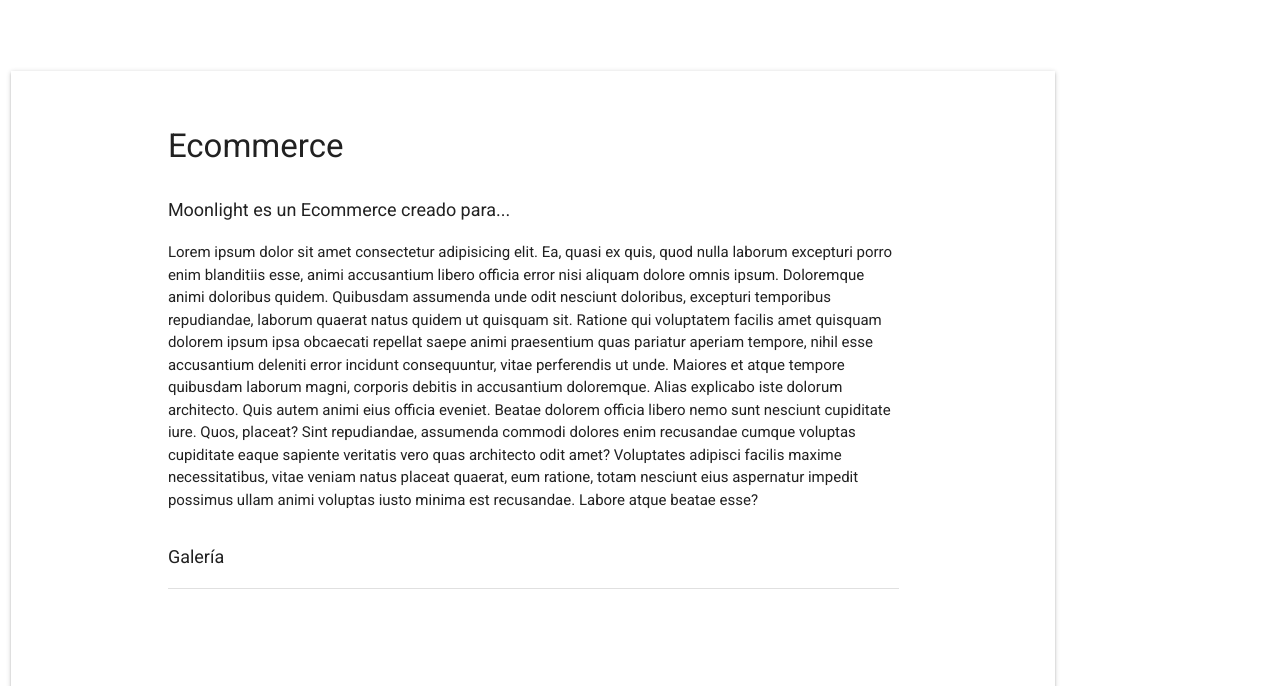
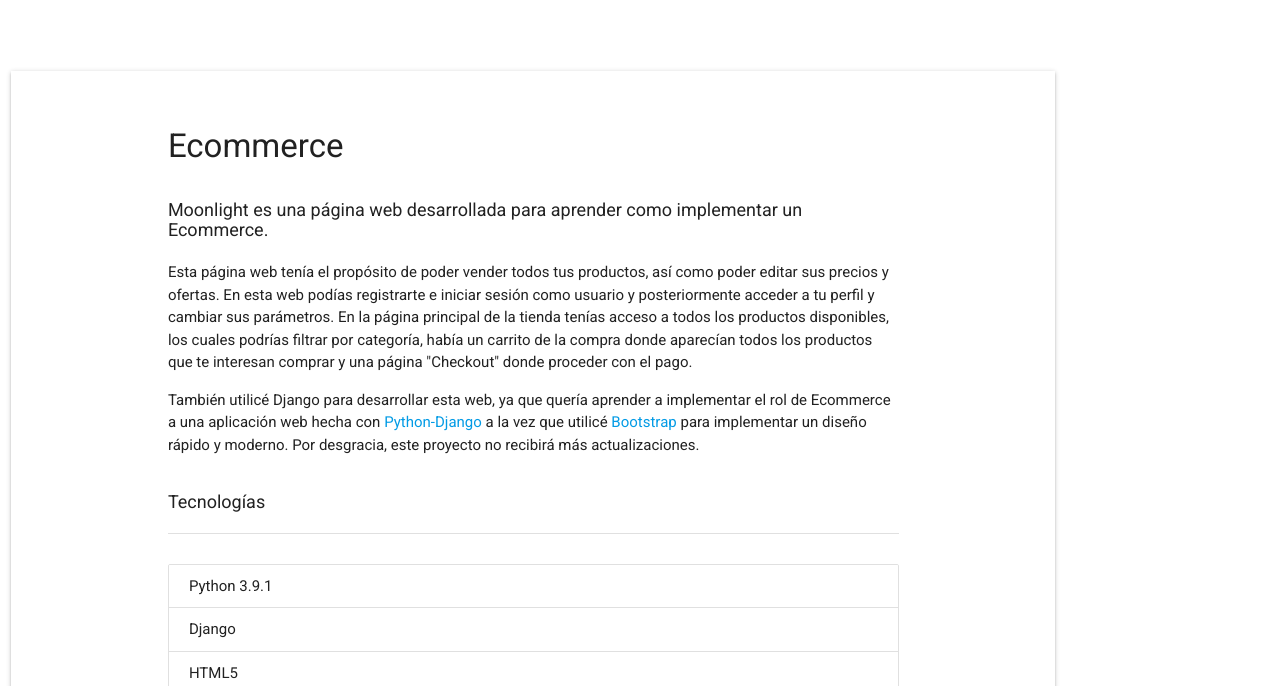
Before and after one commit to caicesardev/MyWeb, a Django app: page /projects in a window 1280 px wide. Shown: the part 3239-3925 px from the top of the page. Run offline with Django 4.2, Linux system fonts and the light colour scheme.

Commit message:
Projects page almost finished

```diff
--- a/my_web/portfolio/templates/portfolio/projects.html
+++ b/my_web/portfolio/templates/portfolio/projects.html
@@ -146,25 +146,135 @@
         <div id="ecommerce" style="margin-top: 100px;" class="section scrollspy z-depth-1">
             <div class="container">
                 <h1>Ecommerce</h1>
-                <h2>Moonlight es un Ecommerce creado para...</h2>
+                <h2>Moonlight es una página web desarrollada para aprender como implementar un Ecommerce.</h2>
                 <p>
-                    Lorem ipsum dolor sit amet consectetur adipisicing elit. Ea, quasi ex quis, quod nulla laborum
-                    excepturi porro enim blanditiis esse, animi accusantium libero officia error nisi aliquam dolore
-                    omnis ipsum. Doloremque animi doloribus quidem. Quibusdam assumenda unde odit nesciunt
-                    doloribus,
-                    excepturi temporibus repudiandae, laborum quaerat natus quidem ut quisquam sit. Ratione qui
-                    voluptatem facilis amet quisquam dolorem ipsum ipsa obcaecati repellat saepe animi praesentium
-                    quas
-                    pariatur aperiam tempore, nihil esse accusantium deleniti error incidunt consequuntur, vitae
-                    perferendis ut unde. Maiores et atque tempore quibusdam laborum magni, corporis debitis in
-                    accusantium doloremque. Alias explicabo iste dolorum architecto. Quis autem animi eius officia
-                    eveniet. Beatae dolorem officia libero nemo sunt nesciunt cupiditate iure. Quos, placeat? Sint
-                    repudiandae, assumenda commodi dolores enim recusandae cumque voluptas cupiditate eaque sapiente
-                    veritatis vero quas architecto odit amet? Voluptates adipisci facilis maxime necessitatibus,
-                    vitae
-                    veniam natus placeat quaerat, eum ratione, totam nesciunt eius aspernatur impedit possimus ullam
-                    animi voluptas iusto minima est recusandae. Labore atque beatae esse?
+                    Esta página web tenía el propósito de poder vender todos tus productos, así como poder editar sus
+                    precios y ofertas. En esta web podías registrarte e iniciar sesión como usuario y posteriormente
+                    acceder a tu perfil y cambiar sus parámetros. En la página principal de la tienda tenías acceso a
+                    todos los productos disponibles, los cuales podrías filtrar por categoría, había un carrito de la
+                    compra donde aparecían todos los productos que te interesan comprar y una página "Checkout" donde
+                    proceder con el pago.
                 </p>
+                <p>
+                    También utilicé Django para desarrollar esta web, ya que quería aprender a implementar el rol de
+                    Ecommerce a una aplicación web hecha con <a href="https://www.djangoproject.com/"
+                        target="_blank">Python-Django</a>
+                    a la vez que utilicé <a href="https://getbootstrap.com/" target="_blank">Bootstrap</a> para
+                    implementar un diseño rápido y moderno. Por desgracia, este proyecto no recibirá más
+                    actualizaciones.
+                </p>
+                <h2>Tecnologías</h2>
+                <div class="divider"></div>
+                <br>
+                <ul class="collection">
+                    <li class="collection-item">Python 3.9.1</li>
+                    <li class="collection-item">Django</li>
+                    <li class="collection-item">HTML5</li>
+                    <li class="collection-item">CSS3</li>
+                    <li class="collection-item">Bootstrap</li>
+                    <li class="collection-item">JavaScript</li>
+                </ul>
+                <h2>Galería</h2>
+                <div class="divider"></div>
+                <div class="carousel">
+                    <a class="carousel-item"
+                        href="https://raw.githubusercontent.com/caicesardev/ecommerce/master/ecommerce/static/images/ecommerce-store.jpg"><img
+                            src="https://raw.githubusercontent.com/caicesardev/ecommerce/master/ecommerce/static/images/ecommerce-store.jpg"></a>
+                    <a class="carousel-item"
+                        href="https://raw.githubusercontent.com/caicesardev/ecommerce/master/ecommerce/static/images/ecommerce-cart.jpg"><img
+                            src="https://raw.githubusercontent.com/caicesardev/ecommerce/master/ecommerce/static/images/ecommerce-cart.jpg"></a>
+                    <a class="carousel-item"
+                        href="https://raw.githubusercontent.com/caicesardev/ecommerce/master/ecommerce/static/images/ecommerce-checkout.png"><img
+                            src="https://raw.githubusercontent.com/caicesardev/ecommerce/master/ecommerce/static/images/ecommerce-checkout.png"></a>
+                    <a class="carousel-item"
+                        href="https://raw.githubusercontent.com/caicesardev/ecommerce/master/ecommerce/static/images/ecommerce-register.png"><img
+                            src="https://raw.githubusercontent.com/caicesardev/ecommerce/master/ecommerce/static/images/ecommerce-register.png"></a>
+                    <a class="carousel-item"
+                        href="https://raw.githubusercontent.com/caicesardev/ecommerce/master/ecommerce/static/images/ecommerce-login.png"><img
+                            src="https://raw.githubusercontent.com/caicesardev/ecommerce/master/ecommerce/static/images/ecommerce-login.png"></a>
+                    <a class="carousel-item"
+                        href="https://raw.githubusercontent.com/caicesardev/ecommerce/master/ecommerce/static/images/ecommerce-profile-settings.png"><img
+                            src="https://raw.githubusercontent.com/caicesardev/ecommerce/master/ecommerce/static/images/ecommerce-profile-settings.png"></a>
+                    <a class="carousel-item"
+                        href="https://raw.githubusercontent.com/caicesardev/ecommerce/master/ecommerce/static/images/ecommerce-theme.png"><img
+                            src="https://raw.githubusercontent.com/caicesardev/ecommerce/master/ecommerce/static/images/ecommerce-theme.png"></a>
+                    <a class="carousel-item"
+                        href="https://raw.githubusercontent.com/caicesardev/ecommerce/master/ecommerce/static/images/ecommerce-notifications.png"><img
+                            src="https://raw.githubusercontent.com/caicesardev/ecommerce/master/ecommerce/static/images/ecommerce-notifications.png"></a>
+                </div>
+            </div>
+            <div class="right-align" style="margin: 50px;">
+                <a href="https://github.com/caicesardev/ecommerce/" class="blue-grey waves-effect waves-light btn-large"
+                    target="_blank">Código Fuente</a>
+                <a href="https://www.youtube.com/watch?v=dQw4w9WgXcQ"
+                    class="indigo waves-effect waves-light btn-large disabled" target="_blank">Visitar web</a>
+            </div>
+            <div class="right-align" style="margin-right: 20px;">
+                <p class="red-text">* Proyecto abandonado</p>
+            </div>
+
+        </div>
+        <div id="csvtoaccess" style="margin-top: 100px;" class="section scrollspy z-depth-1">
+            <div class="container">
+                <h1>CSVToAccess</h1>
+                <h2>CSVToAccess es un script para operar con bases de datos .accdb.</h2>
+                <p>
+                    Este simple script escrito en Python se encarga de escribir los datos de un archivo CSV a una tabla
+                    de <a href="https://www.microsoft.com/es-es/microsoft-365/access">Microsoft Access</a>. Este script
+                    utiliza librerías como sqlalchemy y pandas para leer los archivos y escribir los datos correctamente
+                    al archivo .accdb.
+                </p>
+                <p>Es importante saber que las columnas entre el archivo CSV y la tabla de la base de datos han de
+                    coincidir para que pueda funcionar. En caso de que te de un error no esperado es posible que tengas
+                    que instalar el <a href="https://www.microsoft.com/en-us/download/details.aspx?id=54920">motor de
+                        base de datos de MS Access</a>.</p>
+                <h2>Tecnologías</h2>
+                <div class="divider"></div>
+                <br>
+                <ul class="collection">
+                    <li class="collection-item">Python 3.9.1</li>
+                </ul>
+                <h2>Galería</h2>
+                <div class="divider"></div>
+                <div class="carousel">
+                    <a class="carousel-item"
+                        href="https://raw.githubusercontent.com/caicesardev/CSVTOACCESS/master/images/CSVTOACCESS-screenshot-1.png"><img
+                            src="https://raw.githubusercontent.com/caicesardev/CSVTOACCESS/master/images/CSVTOACCESS-screenshot-1.png"></a>
+                </div>
+            </div>
+            <div class="right-align" style="margin: 50px;">
+                <a href="https://github.com/caicesardev/CSVTOACCESS/"
+                    class="blue-grey waves-effect waves-light btn-large" target="_blank">Código Fuente</a>
+                <a href="https://github.com/caicesardev/CSVTOACCESS/releases/download/v1.0.0/CsvToAccess.exe"
+                    class="indigo waves-effect waves-light btn-large">Descargar</a>
+            </div>
+        </div>
+        <div id="thisweb" style="margin-top: 100px;" class="section scrollspy z-depth-1">
+            <div class="container">
+                <h1>Esta página</h1>
+                <h2>Esta página web cuenta como uno de mis mejores proyectos.</h2>
+                <p>
+                    Esta página web ha sido creada para actuar como mi portafolio personal y sustituir mi anterior
+                    página. Con este proyecto he podido usar un nuevo framework de CSS llamado <a
+                        href="https://materializecss.com">Materialize</a> y con él
+                    conseguir este aspecto material, consiguiendo así una mejor adaptabilidad entre escritorio y móvil.
+                </p>
+                <p>
+                    Aunque esta sea una versión mejorada de mi anterior web, no descarto la posibilidad de hacer
+                    pequeños retoques en un futuro, así como mantenerla actualizada anualmente, añadiendo nuevos
+                    proyectos
+                    en los que haya participado o construido.
+                </p>
+                <h2>Tecnologías</h2>
+                <div class="divider"></div>
+                <br>
+                <ul class="collection">
+                    <li class="collection-item">Python 3.9.1</li>
+                    <li class="collection-item">Django</li>
+                    <li class="collection-item">HTML5</li>
+                    <li class="collection-item">CSS3</li>
+                    <li class="collection-item">Materialize</li>
+                </ul>
                 <h2>Galería</h2>
                 <div class="divider"></div>
                 <div class="carousel">
@@ -178,79 +288,12 @@
                             src="https://materializecss.com/images/sample-1.jpg"></a>
                 </div>
             </div>
-        </div>
-        <div id="csvtoaccess" style="margin-top: 100px;" class="section scrollspy z-depth-1">
-            <div class="container">
-                <h1>CSVToAccess</h1>
-                <h2>CSVToAccess es un script.</h2>
-                <p>
-                    Lorem ipsum dolor sit amet, consectetur adipisicing elit. Fugiat in autem id voluptate possimus
-                    a
-                    sint incidunt corrupti quas eveniet, harum dolorem cum. Voluptas natus aspernatur odit quis
-                    consequuntur quidem tempora perferendis sed, magnam illum corrupti fuga quae commodi voluptatum
-                    adipisci nesciunt unde, animi fugiat. Maiores explicabo dolor asperiores provident expedita
-                    repellat
-                    officia optio libero magni laudantium vero excepturi sit sequi velit obcaecati aliquid,
-                    architecto
-                    et! Beatae aliquam autem consequatur dolor expedita impedit quod, corporis, nam tempore libero
-                    officia consectetur, dignissimos atque nemo quibusdam aut cumque ducimus fuga. Praesentium,
-                    voluptatibus explicabo rerum reiciendis itaque est! Quisquam, tempore voluptatem voluptatum
-                    libero
-                    officia excepturi? Consectetur a deleniti unde omnis officiis iste asperiores sit dolorem
-                    tempore
-                    sapiente, nihil ducimus voluptas consequatur impedit maxime aspernatur molestiae et autem?
-                    Quaerat
-                    vitae pariatur eum, nobis harum vero ullam ut molestiae rem quidem, asperiores, ducimus tenetur
-                    ipsam facilis atque velit aliquam deserunt placeat sapiente minus molestias quisquam!
-                </p>
-                <h2>Galería</h2>
-                <div class="divider"></div>
-                <div class="carousel">
-                    <a class="carousel-item" href="#one!"><img src="https://materializecss.com/images/sample-1.jpg"></a>
-                    <a class="carousel-item" href="#two!"><img src="https://materializecss.com/images/sample-1.jpg"></a>
-                    <a class="carousel-item" href="#three!"><img
-                            src="https://materializecss.com/images/sample-1.jpg"></a>
-                    <a class="carousel-item" href="#four!"><img
-                            src="https://materializecss.com/images/sample-1.jpg"></a>
-                    <a class="carousel-item" href="#five!"><img
-                            src="https://materializecss.com/images/sample-1.jpg"></a>
-                </div>
-            </div>
-        </div>
-        <div id="thisweb" style="margin-top: 100px;" class="section scrollspy z-depth-1">
-            <div class="container">
-                <h1>Esta página</h1>
-                <h2>Esta página web es un ejemplo.</h2>
-                <p>
-                    Lorem ipsum dolor sit amet consectetur, adipisicing elit. Eos, reiciendis? Labore facilis nemo
-                    cum
-                    totam quam minus, animi deleniti et natus omnis in atque necessitatibus unde sint quas fugiat
-                    itaque
-                    non assumenda perferendis tempore earum. Exercitationem cupiditate voluptate inventore, totam
-                    magni
-                    delectus aliquam rerum porro accusamus provident, animi officiis repellendus vitae labore
-                    suscipit
-                    excepturi tenetur natus. Quas, quaerat. Incidunt necessitatibus quod saepe sint. Eligendi totam
-                    porro nulla odit ea voluptatum voluptatibus excepturi? Autem veritatis itaque iure quos
-                    architecto
-                    ad delectus. Officia, nobis ad! Quaerat excepturi, nesciunt eos voluptas tenetur veritatis
-                    quisquam
-                    rem corporis consectetur cum in sint recusandae at! Numquam cumque ducimus culpa voluptates
-                    accusantium distinctio cum perspiciatis quasi magnam atque, temporibus illo aperiam quidem minus
-                    alias iure hic provident!
-                </p>
-                <h2>Galería</h2>
-                <div class="divider"></div>
-                <div class="carousel">
-                    <a class="carousel-item" href="#one!"><img src="https://materializecss.com/images/sample-1.jpg"></a>
-                    <a class="carousel-item" href="#two!"><img src="https://materializecss.com/images/sample-1.jpg"></a>
-                    <a class="carousel-item" href="#three!"><img
-                            src="https://materializecss.com/images/sample-1.jpg"></a>
-                    <a class="carousel-item" href="#four!"><img
-                            src="https://materializecss.com/images/sample-1.jpg"></a>
-                    <a class="carousel-item" href="#five!"><img
-                            src="https://materializecss.com/images/sample-1.jpg"></a>
-                </div>
+            <div class="right-align" style="margin: 50px;">
+                <a href="https://github.com/caicesardev/MyWeb" class="blue-grey waves-effect waves-light btn-large"
+                    target="_blank">Código Fuente</a>
+                <a href="https://caiogomes.herokuapp.com" target="_blank"
+                    class="indigo waves-effect waves-light btn-large">Visitar
+                    web</a>
             </div>
         </div>
     </div>
@@ -265,5 +308,15 @@
     </div>
 </div>
 
+<div style="margin-top: 100px; margin-bottom: 100px;">
+    <div class="center-align">
+        <h1 style="font-weight: bold;">¿A qué esperas?</h1>
+        <h2>
+            ¡Estoy deseando trabajar contigo!
+        </h2>
+        <p>Contáctame y hablemos de los detalles de tu proyecto.</p>
+        <a href="{% url 'contact' %}" class="indigo waves-effect waves-light btn-large">Contactar</a>
+    </div>
+</div>
 
 {% endblock content %}
```
Also changed, not shown: my_web/portfolio/templates/portfolio/about.html (+10 -1 lines), my_web/portfolio/templates/portfolio/home.html (+9 -7 lines).
